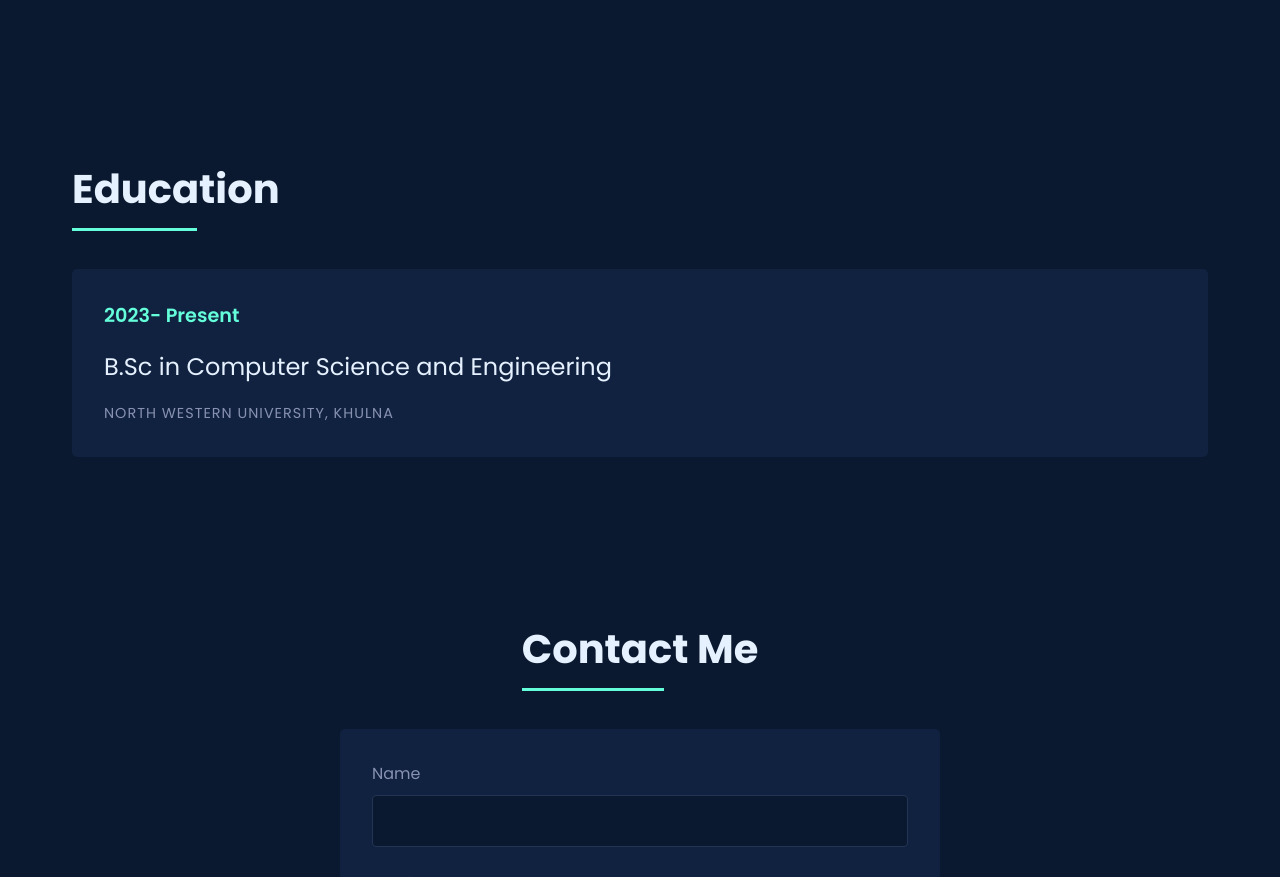
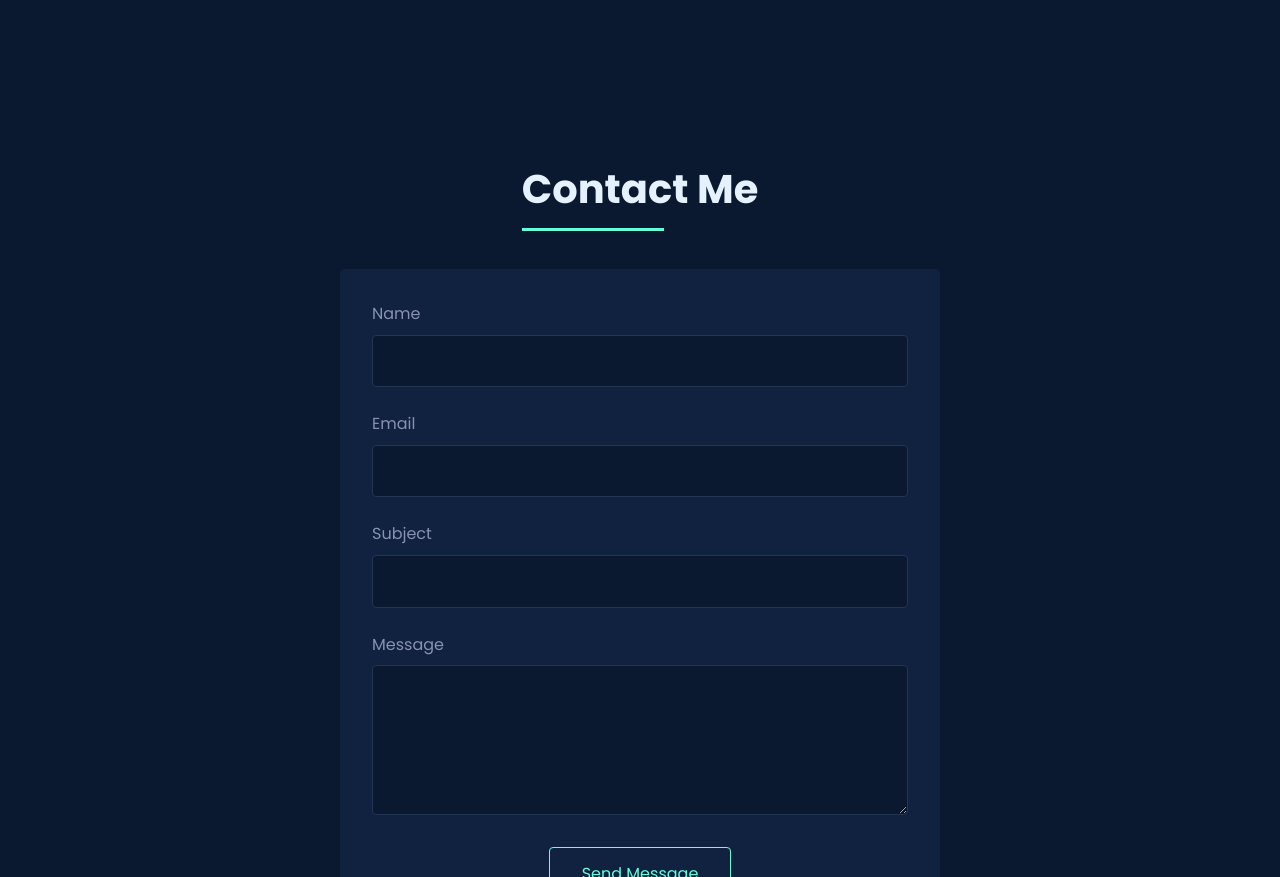
Before and after one commit to ftzohra062/Portfolio-Projects, a plain HTML site: page index.html in a window 1280 px wide. Shown: the part 2183-3060 px from the top of the page. Drawn offline with Linux system fonts and the light colour scheme.

Commit message:
weducation section

```diff
--- a/index.html
+++ b/index.html
@@ -133,19 +133,6 @@
             </div>
         </section>
 
-        <!-- Education Section -->
-        <section class="education" id="education">
-            <h2 class="section-title">Education</h2>
-            <div class="education-grid">
-                <div class="education-card">
-                    <div class="education-date">2023- Present</div>
-                    <div class="education-degree">B.Sc in Computer Science and Engineering</div>
-                    <div class="education-school">North Western University, Khulna</div>
-                </div>
-                <!-- More education cards -->
-            </div>
-        </section>
-
         <!-- Contact Section -->
         <section class="contact" id="contact">
             <h2 class="section-title">Contact Me</h2>
```
